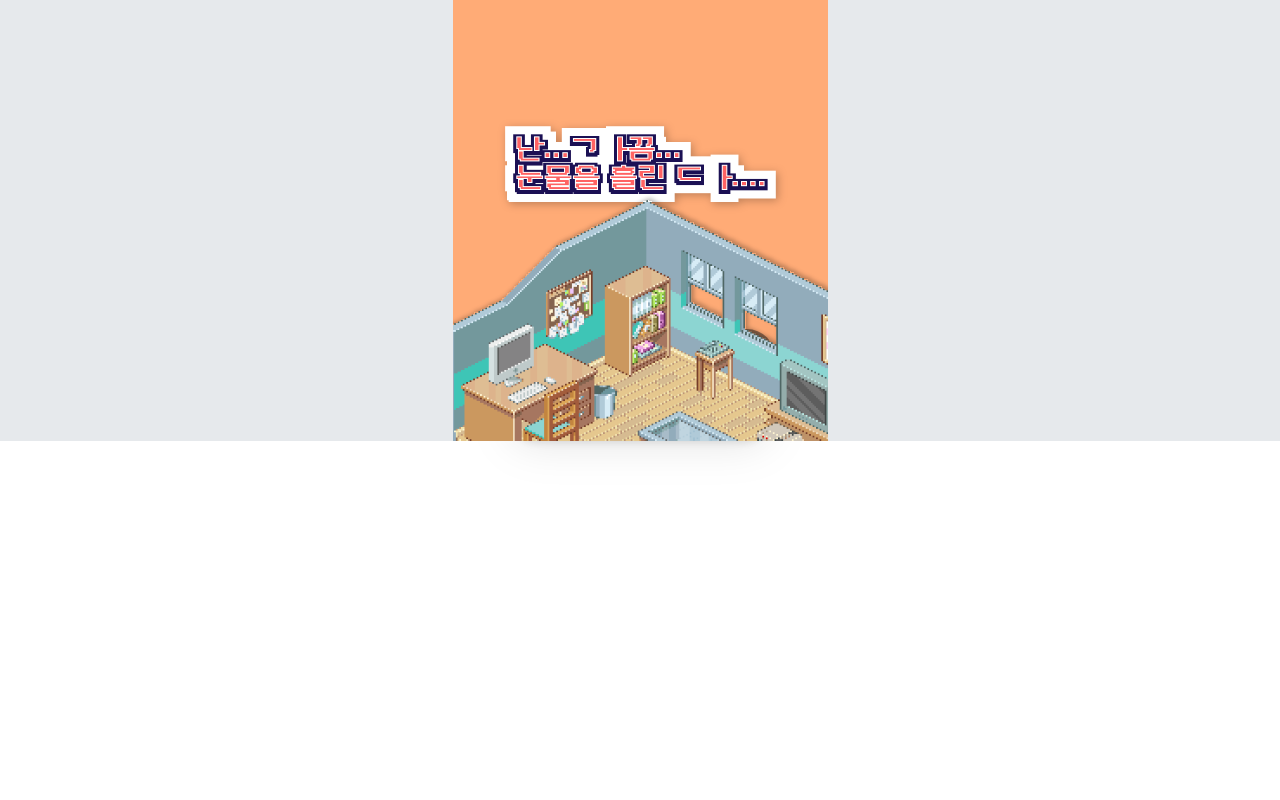
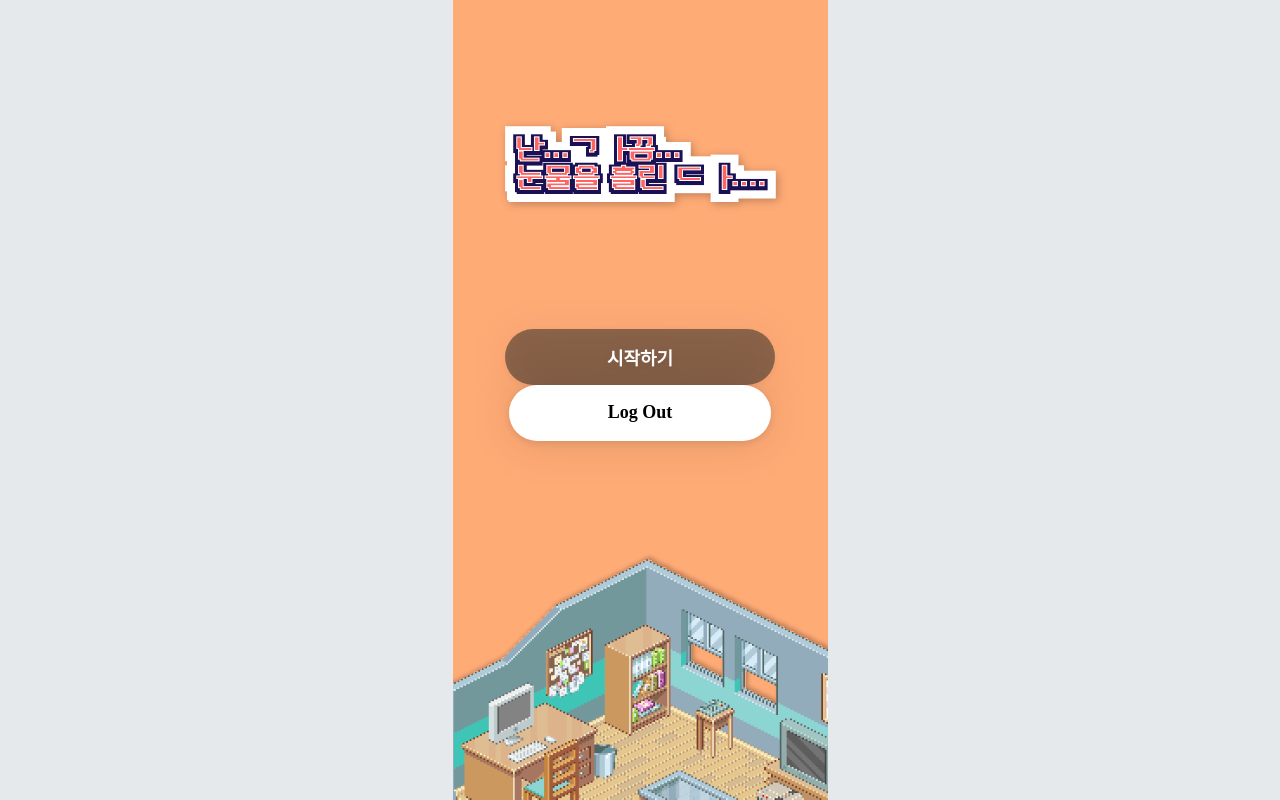
Before and after one commit to Minute-Made/show-me-your-picture, a React (Create React App) app in the folder frontend/: page / in a window 1280 px wide. Built offline with nearby package versions, Linux system fonts and the light colour scheme; a small style sheet from the web is missing.

Commit message:
Update GlobalStyle.js

```diff
--- a/frontend/src/components/GlobalStyle.js
+++ b/frontend/src/components/GlobalStyle.js
@@ -29,7 +29,7 @@ const Body = styled.div`
   max-width: 375px;
   margin: 0 auto;
   background-color: #FFAB76;
-  // min-height: 100vh;
+  min-height: 100vh;
   // @media (min-width: 375px) {
 
   // }
```
